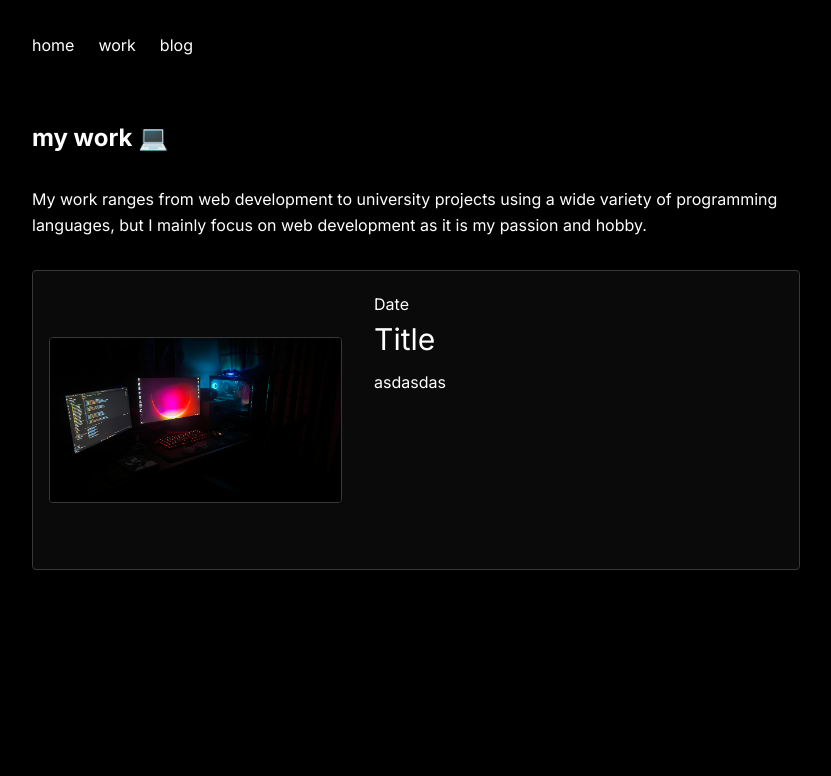
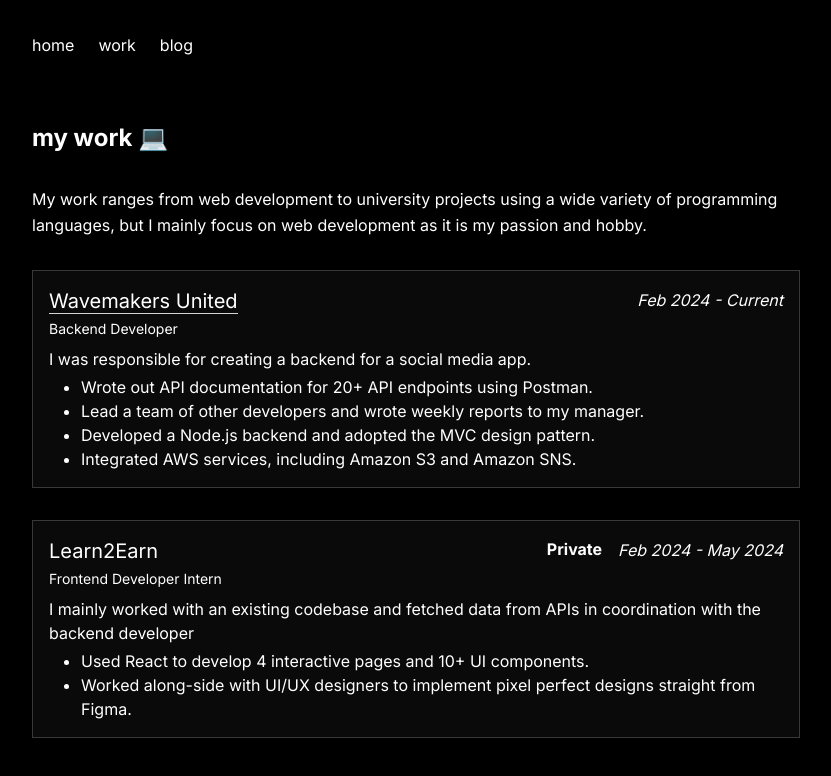
Before and after one commit to yousefnegmeldin/portfolio, a Next.js app: page /work in a window 1280 px wide. Shown: the top 776 px of the page, without its empty margins (224-1055 px from the left). Built offline with nearby package versions, Linux system fonts and the light colour scheme.

Commit message:
added work history

```diff
--- a/app/work/page.tsx
+++ b/app/work/page.tsx
@@ -1,13 +1,60 @@
 import React from 'react'
 import Showcase from '../ui/Showcase'
 import opengraph from '../opengraph-image.jpeg'
+import Anchor from '../ui/Anchor'
 const page = () => {
   return (
     <main className="flex flex-col gap-8 mt-16">
       <h2 className="text-2xl font-bold">my work 💻</h2>
       <p>My work ranges from web development to university projects using a wide variety of programming languages,
         but I mainly focus on web development as it is my passion and hobby.</p>
-      <Showcase imageSrc={opengraph} text="yo" />
+      {/* <Showcase imageSrc={opengraph} text="yo" /> */}
+
+      <div className='w-full border bg-[#0A0A0A] border-[#383838] rounded-md p-4 flex flex-col'>
+        <div className='flex justify-between'>
+          <h3 className='text-xl'><Anchor text={"Wavemakers United"} link="https://wavemakersunited.com/" /></h3>
+          <p className='italic'>Feb 2024 - Current</p>
+        </div>
+        <p className='my-1 text-sm'>Backend Developer</p>
+        <p className='mt-1 text-base'>I was responsible for creating a backend for a social media app. </p>
+        <ul className='list-disc ml-8 mt-1 text-base'>
+          <li>
+          Wrote out API documentation for 20+ API endpoints using Postman.
+          </li>
+          <li>
+          Lead a team of other developers and wrote weekly reports to my manager.
+          </li>
+          <li>
+          Developed a Node.js backend and adopted the MVC design pattern.
+          </li>
+          <li>
+          Integrated AWS services, including Amazon S3 and Amazon SNS.
+          </li>
+        </ul>
+      </div>
+
+      <div className='w-full border bg-[#0A0A0A] border-[#383838] rounded-md p-4 flex flex-col'>
+        <div className='flex justify-between'>
+          <h3 className='text-xl'>Learn2Earn</h3>
+          <div className='flex'>
+
+          <p className='text-base font-bold mx-4'>Private</p>
+          <p className='italic'>Feb 2024 - May 2024</p>
+          </div>
+
+        </div>
+        <p className='my-1 text-sm'>Frontend Developer Intern</p>
+        <p className='mt-1 text-base'> I mainly worked with an existing codebase and
+         fetched data from APIs in coordination with the backend developer </p>
+        <ul className='list-disc ml-8 mt-1 text-base'>
+          <li>
+          Used React to develop 4 interactive pages and 10+ UI components.
+          </li>
+          <li>
+          Worked along-side with UI/UX designers to implement pixel perfect designs straight from Figma.
+          </li>
+        </ul>
+      </div>
 
     </main>
   )
```
